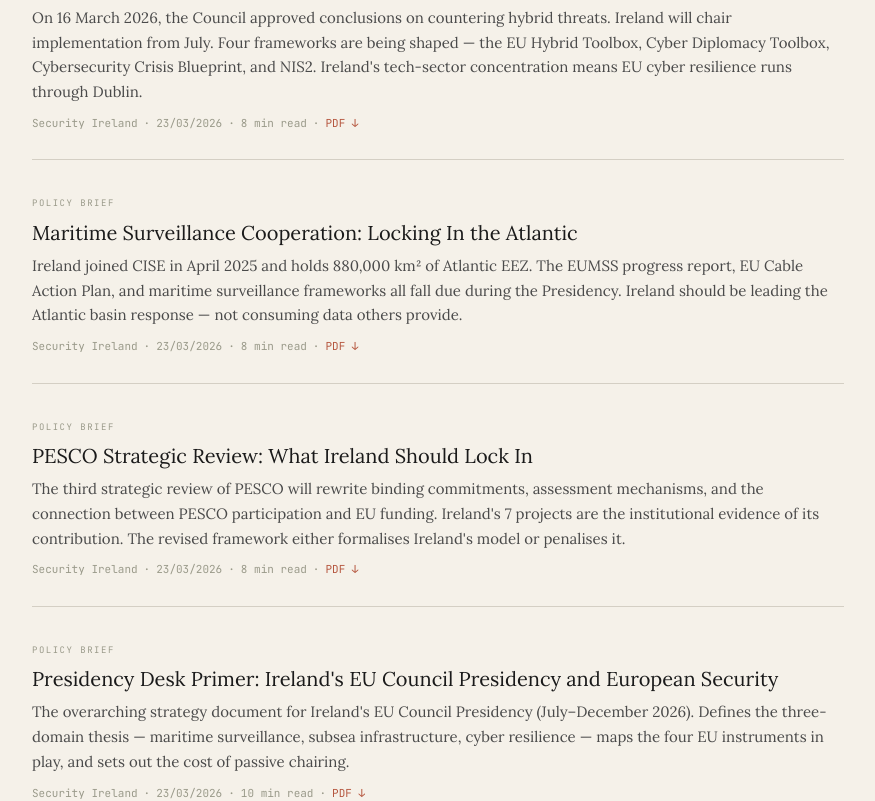
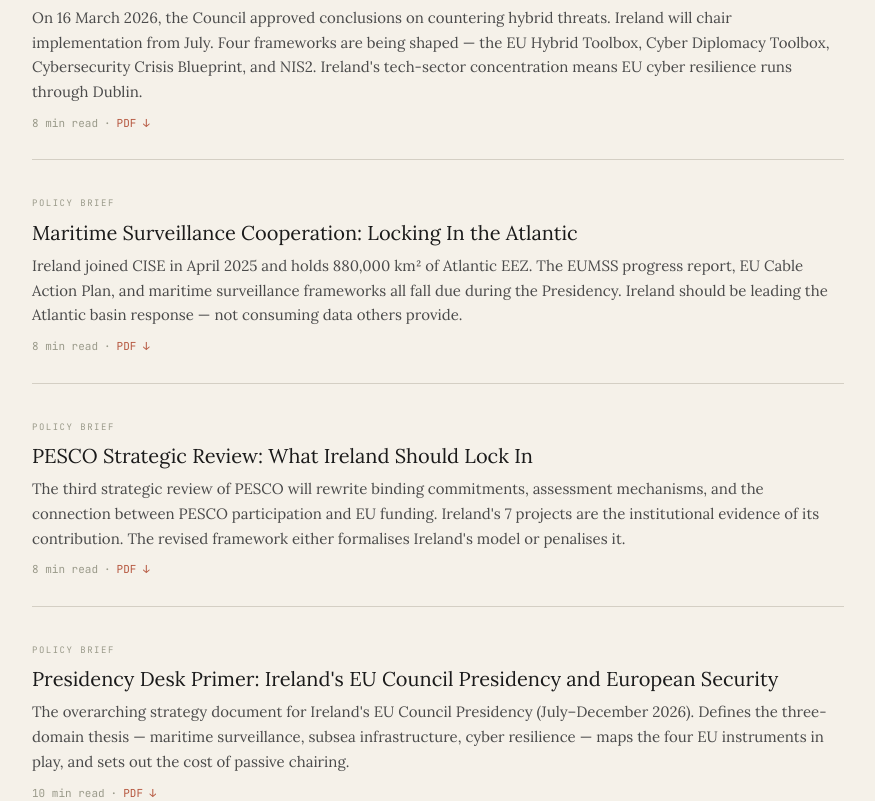
Before and after one commit to scosullivan/security-ireland, a Next.js app: page /eu-presidency in a window 1280 px wide. Shown: the part 6765-7566 px from the top of the page, without its empty margins (202-1077 px from the left). Built offline with nearby package versions, Linux system fonts and the light colour scheme.

Commit message:
Update PublicationCard.tsx

```diff
--- a/src/components/PublicationCard.tsx
+++ b/src/components/PublicationCard.tsx
@@ -22,18 +22,12 @@ export default function PublicationCard({ post }: PublicationCardProps) {
       <h3>{post.title}</h3>
       {post.excerpt && <p>{post.excerpt}</p>}
       <div className="meta">
-        <span>{post.author || 'Security Ireland'}</span>
-        <span>·</span>
-        <span>{formatCardDate(post.date)}</span>
         {post.readTime && (
-          <>
-            <span>·</span>
-            <span>{post.readTime}</span>
-          </>
+          <span>{post.readTime}</span>
         )}
         {post.pdfUrl && (
           <>
-            <span>·</span>
+            {post.readTime && <span>·</span>}
             <span
               onClick={(e) => {
                 e.preventDefault();
```
